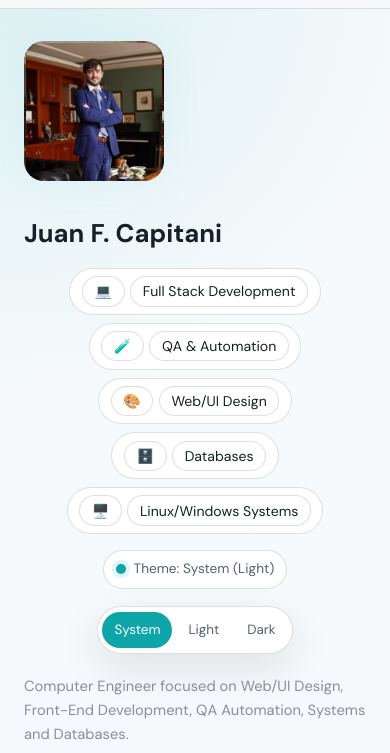
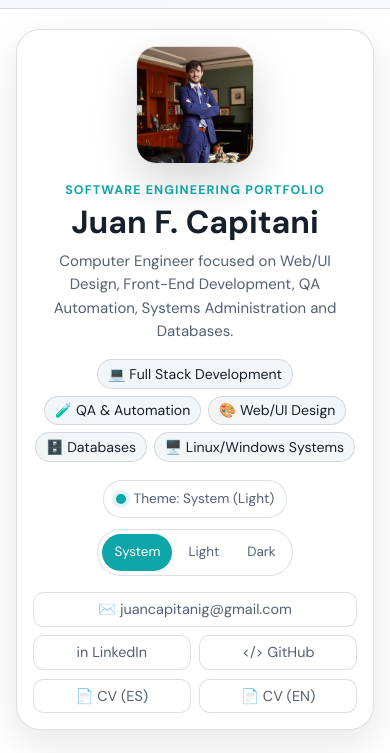
Before and after one commit to Morphined/portfolio, a website: page index.html in a window 390 px wide. Shown: the part 38-791 px from the top of the page. Drawn offline with Linux system fonts and the light colour scheme.

Commit message:
Solved conflicts between design and JS/TS. Header design retouched

```diff
--- a/index.html
+++ b/index.html
@@ -259,34 +259,43 @@
 </div>
 </nav>
 <!-- HERO -->
-<div class="hero">
-<div class="hero-photo"></div>
-<div>
+<section aria-label="Professional introduction" class="hero-clean-v23" id="about">
+<div class="hero-card-v23">
+<div class="hero-media-v23">
+<img alt="Juan F. Capitani" class="hero-avatar-v23" src="img/profile.jpg"/>
+</div>
+<div class="hero-content-v23">
+<p class="hero-kicker-v23">Software Engineering Portfolio</p>
 <h1>Juan F. Capitani</h1>
-<div aria-label="Main portfolio focus areas" class="hero-focus-strip">
-<span><span aria-hidden="true" class="chip-icon">💻</span><span>Full Stack Development</span></span>
-<span><span aria-hidden="true" class="chip-icon">🧪</span><span>QA &amp; Automation</span></span>
-<span><span aria-hidden="true" class="chip-icon">🎨</span><span>Web/UI Design</span></span>
-<span><span aria-hidden="true" class="chip-icon">🗄️</span><span>Databases</span></span>
-<span><span aria-hidden="true" class="chip-icon">🖥️</span><span>Linux/Windows Systems</span></span>
-</div><div aria-live="polite" class="theme-status">
+<p class="hero-summary-v23">Computer Engineer focused on Web/UI Design, Front-End Development, QA Automation, Systems Administration and Databases.</p>
+<div aria-label="Main skill areas" class="hero-skills-v23">
+<span>💻 Full Stack Development</span>
+<span>🧪 QA &amp; Automation</span>
+<span>🎨 Web/UI Design</span>
+<span>🗄️ Databases</span>
+<span>🖥️ Linux/Windows Systems</span>
+</div>
+<div class="hero-theme-v23">
+<div aria-live="polite" class="theme-status">
 <span aria-hidden="true" class="theme-dot"></span>
 <span id="theme-label">Theme: System</span>
-</div><div aria-label="Theme selector" class="theme-toggle" role="group">
+</div>
+<div aria-label="Theme selector" class="theme-toggle" role="group">
 <button class="theme-option is-active" data-theme-choice="system" type="button">System</button>
 <button class="theme-option" data-theme-choice="light" type="button">Light</button>
 <button class="theme-option" data-theme-choice="dark" type="button">Dark</button>
 </div>
-<p class="hero-sub">Computer Engineer focused on Web/UI Design, Front-End Development, QA Automation, Systems and Databases.</p>
-<div class="hero-links">
-<a href="mailto:juancapitanig@gmail.com">✉ juancapitanig@gmail.com</a>
-<a href="https://www.linkedin.com/in/juan-capitani-84366182/" target="_blank">in LinkedIn</a>
-<a href="https://github.com/Morphined" target="_blank">&lt;/&gt; GitHub</a>
-<a href="cv/Juan_Capitani_CV_ES.pdf" target="_blank">📄 CV (ES)</a>
-<a href="cv/Juan_Capitani_CV_EN.pdf" target="_blank">📄 CV (EN)</a>
+</div>
+<div aria-label="Contact and CV links" class="hero-actions-v23">
+<a href="mailto:juancapitanig@gmail.com">✉️ juancapitanig@gmail.com</a>
+<a href="https://www.linkedin.com/in/juan-capitani-84366182/" rel="noopener noreferrer" target="_blank">in LinkedIn</a>
+<a href="https://github.com/Morphined" rel="noopener noreferrer" target="_blank">&lt;/&gt; GitHub</a>
+<a href="cv/Juan_Capitani_CV_ES.pdf" rel="noopener noreferrer" target="_blank">📄 CV (ES)</a>
+<a href="cv/Juan_Capitani_CV_EN.pdf" rel="noopener noreferrer" target="_blank">📄 CV (EN)</a>
 </div>
 </div>
 </div>
+</section>
 <div class="container">
 <!-- ABOUT -->
 <section aria-label="Portfolio filters and quick navigation" class="portfolio-controls">
@@ -318,7 +327,7 @@
 <a class="capability-card" href="#systems-infra"><span aria-hidden="true" class="capability-icon">🖥️</span><strong>Systems</strong><span>Linux/Windows, Docker, VPS, hosting, troubleshooting.</span></a>
 <a class="capability-card" href="#data-networks"><span aria-hidden="true" class="capability-icon">🗄️</span><strong>Data &amp; Networks</strong><span>SQL, database design, network architecture.</span></a>
 </div>
-</section><section class="section" id="about">
+</section><section class="section" id="about-details">
 <div class="section-title">About me</div>
 <div class="about-card">
 <p><strong>Computer Engineer with hands-on experience across web/UI design, front-end development, QA, infrastructure and databases.</strong> I work across the full technical lifecycle: turning briefs and content into responsive web layouts, building interactive pages, validating APIs and user flows, querying databases, deploying services, maintaining servers and troubleshooting production systems.</p>
--- a/styles.css
+++ b/styles.css
@@ -510,3 +510,215 @@ section {
     align-items: flex-start;
   }
 }
+
+
+/* v23 fixed profile photo clean hero */
+.hero-clean-v23 {
+  max-width: 1180px;
+  margin: 0 auto;
+  padding: clamp(2rem, 5vw, 4rem) clamp(1rem, 3vw, 1.5rem) clamp(1.75rem, 4vw, 3rem);
+}
+
+.hero-card-v23 {
+  display: grid;
+  grid-template-columns: 170px minmax(0, 1fr);
+  align-items: center;
+  gap: clamp(1.6rem, 4vw, 3rem);
+  max-width: 980px;
+  margin: 0 auto;
+  padding: clamp(1.25rem, 3vw, 2rem);
+  border: 1px solid var(--border);
+  border-radius: 28px;
+  background: color-mix(in srgb, var(--surface) 88%, transparent);
+  box-shadow: var(--shadow);
+}
+
+.hero-media-v23 {
+  display: flex;
+  align-items: center;
+  justify-content: center;
+}
+
+.hero-avatar-v23 {
+  display: block;
+  width: 150px;
+  height: 150px;
+  object-fit: cover;
+  object-position: center top;
+  border-radius: 24px;
+  border: 1px solid var(--border);
+  box-shadow: 0 18px 45px rgba(0, 0, 0, .16);
+}
+
+.hero-content-v23 {
+  min-width: 0;
+  text-align: left;
+}
+
+.hero-kicker-v23 {
+  margin: 0 0 .35rem;
+  color: var(--accent);
+  font-size: .78rem;
+  font-weight: 700;
+  text-transform: uppercase;
+  letter-spacing: .09em;
+}
+
+.hero-content-v23 h1 {
+  margin: 0 0 .65rem;
+  text-align: left;
+  font-size: clamp(2rem, 4vw, 3rem);
+  line-height: 1.05;
+}
+
+.hero-summary-v23 {
+  max-width: 680px;
+  margin: 0 0 1rem;
+  color: var(--muted);
+  line-height: 1.55;
+  text-align: left;
+}
+
+.hero-skills-v23 {
+  display: flex;
+  flex-wrap: wrap;
+  gap: .55rem;
+  margin: 0 0 1.1rem;
+}
+
+.hero-skills-v23 span {
+  display: inline-flex;
+  align-items: center;
+  gap: .35rem;
+  padding: .5rem .72rem;
+  border: 1px solid var(--border);
+  border-radius: 999px;
+  background: var(--surface-2);
+  color: var(--text);
+  font-size: .92rem;
+  line-height: 1;
+  white-space: nowrap;
+}
+
+.hero-theme-v23 {
+  display: flex;
+  flex-wrap: wrap;
+  align-items: center;
+  gap: .7rem;
+  margin: .1rem 0 1rem;
+}
+
+.hero-theme-v23 .theme-status {
+  display: inline-flex;
+  width: auto !important;
+  max-width: 100% !important;
+  margin: 0 !important;
+  justify-content: flex-start !important;
+  text-align: left !important;
+}
+
+.hero-theme-v23 .theme-toggle {
+  display: inline-flex;
+  width: auto !important;
+  max-width: 100% !important;
+  margin: 0 !important;
+  justify-content: flex-start !important;
+  box-shadow: none;
+}
+
+.hero-actions-v23 {
+  display: flex;
+  flex-wrap: wrap;
+  gap: .55rem;
+}
+
+.hero-actions-v23 a {
+  display: inline-flex;
+  align-items: center;
+  justify-content: center;
+  min-height: 2.15rem;
+  padding: .45rem .72rem;
+  border: 1px solid var(--border);
+  border-radius: .65rem;
+  background: var(--surface);
+  color: var(--muted);
+  text-decoration: none;
+  line-height: 1;
+  font-size: .9rem;
+}
+
+.hero-actions-v23 a:hover {
+  color: var(--text);
+  border-color: var(--accent);
+  background: var(--surface-2);
+}
+
+@media (max-width: 760px) {
+  .hero-clean-v23 {
+    padding: 1.25rem 1rem 2rem;
+  }
+
+  .hero-card-v23 {
+    grid-template-columns: 1fr;
+    gap: 1rem;
+    padding: 1.15rem;
+    border-radius: 24px;
+    text-align: center;
+  }
+
+  .hero-avatar-v23 {
+    width: 118px;
+    height: 118px;
+    border-radius: 20px;
+  }
+
+  .hero-content-v23,
+  .hero-content-v23 h1,
+  .hero-summary-v23,
+  .hero-kicker-v23 {
+    text-align: center;
+  }
+
+  .hero-skills-v23,
+  .hero-theme-v23,
+  .hero-actions-v23 {
+    justify-content: center;
+  }
+
+  .hero-theme-v23 {
+    flex-direction: column;
+    gap: .65rem;
+  }
+
+  .hero-theme-v23 .theme-status,
+  .hero-theme-v23 .theme-toggle {
+    justify-content: center !important;
+  }
+
+  .hero-skills-v23 span {
+    font-size: .88rem;
+    padding: .42rem .6rem;
+  }
+}
+
+@media (max-width: 430px) {
+  .hero-card-v23 {
+    padding: 1rem;
+  }
+
+  .hero-skills-v23 {
+    gap: .45rem;
+  }
+
+  .hero-skills-v23 span {
+    white-space: normal;
+  }
+
+  .hero-actions-v23 a {
+    flex: 1 1 calc(50% - .55rem);
+  }
+
+  .hero-actions-v23 a:first-child {
+    flex-basis: 100%;
+  }
+}
```
Also changed, not shown: README.md.
